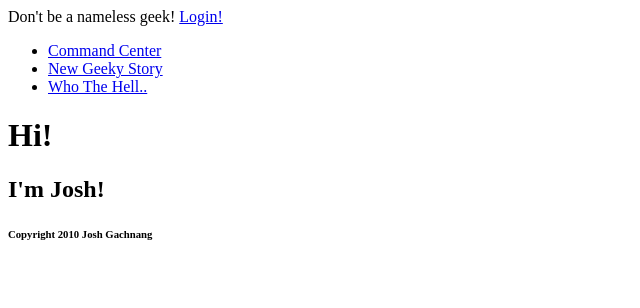
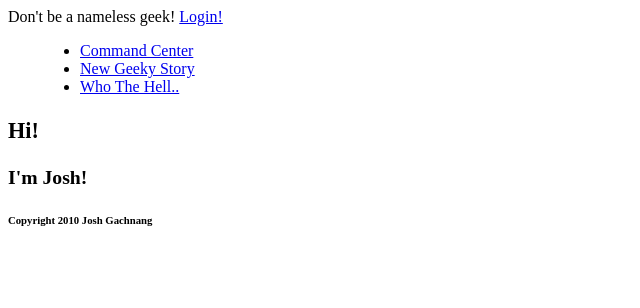
Before and after one commit to joshgachnang/MyLifeIsOpen, a Django app: template webwork/templates/about.html in a window 1280 px wide. Shown: the top 308 px of the page, without its empty margins (0-640 px from the left). Run offline with Django 3.2, Linux system fonts and the light colour scheme; the template is opened without the code that fills it, so the values that code supplies are empty; some libraries are stand-ins or nearby versions.

Commit message:
Added css

```diff
--- a/settings.py
+++ b/settings.py
@@ -64,7 +64,7 @@ USE_L10N = True
 
 # Absolute path to the directory that holds media.
 # Example: "/home/media/media.lawrence.com/"
-MEDIA_ROOT = ''
+MEDIA_ROOT = 'static/'
 
 # URL that handles the media served from MEDIA_ROOT. Make sure to use a
 # trailing slash if there is a path component (optional in other cases).
--- /dev/null
+++ b/static/css/yui-base.css
@@ -0,0 +1,70 @@
+/* base.css, part of YUI's CSS Foundation */
+h1 {
+	/*18px via YUI Fonts CSS foundation*/
+	font-size:138.5%;
+}
+h2 {
+	/*16px via YUI Fonts CSS foundation*/
+	font-size:123.1%;
+}
+h3 {
+	/*14px via YUI Fonts CSS foundation*/
+	font-size:108%;
+}
+h1,h2,h3 {
+	/* top & bottom margin based on font size */
+	margin:1em 0;
+}
+h1,h2,h3,h4,h5,h6,strong {
+	/*bringing boldness back to headers and the strong element*/
+	font-weight:bold;
+}
+abbr,acronym {
+	/*indicating to users that more info is available */
+	border-bottom:1px dotted #000;
+	cursor:help;
+}
+em {
+	/*bringing italics back to the em element*/
+	font-style:italic;
+}
+blockquote,ul,ol,dl {
+	/*giving blockquotes and lists room to breath*/
+	margin:1em;
+}
+ol,ul,dl {
+	/*bringing lists on to the page with breathing room */
+	margin-left:2em;
+}
+ol li {
+	/*giving OL's LIs generated numbers*/
+	list-style: decimal outside;
+}
+ul li {
+	/*giving UL's LIs generated disc markers*/
+	list-style: disc outside;
+}
+dl dd {
+	/*giving UL's LIs generated numbers*/
+	margin-left:1em;
+}
+th,td {
+	/*borders and padding to make the table readable*/
+	border:1px solid #000;
+	padding:.5em;
+}
+th {
+	/*distinguishing table headers from data cells*/
+	font-weight:bold;
+	text-align:center;
+}
+caption {
+	/*coordinated marking to match cell's padding*/
+	margin-bottom:.5em;
+	/*centered so it doesn't blend in to other content*/
+	text-align:center;
+}
+p,fieldset,table {
+	/*so things don't run into each other*/
+	margin-bottom:1em;
+}
--- a/webwork/templates/base.html
+++ b/webwork/templates/base.html
@@ -1,5 +1,10 @@
 <html>
   <head>
+    <link rel="stylesheet" type="text/css" href="http://yui.yahooapis.com/3.2.0/build/cssreset/reset-min.css">
+    <link rel="stylesheet" type="text/css" href="css/yui-base.css">
+
+
+  {% block head %}{% endblock %}
   </head>
   <body>
     {% include "header.html" %}
--- /dev/null
+++ b/webwork/templates/registration/logout.html
@@ -0,0 +1 @@
+Successful logout is successful!
--- a/webwork/views.py
+++ b/webwork/views.py
@@ -11,7 +11,7 @@ def home(request):
     return HttpResponseRedirect('/home/1')
 
 def about(request):
-    return render_to_response('about.html')
+    return render_to_response('about.html', {'user': get_user(request)})
 
 def posts_page(request, page):
     minimum = (int(page) - 1) * settings.POSTS_PER_PAGE
@@ -44,7 +44,7 @@ def new_post(request):
 	return HttpResponseRedirect('/')
     else:
         form = PostForm()
-    return render_to_response('new_post.html', {'form': form})
+    return render_to_response('new_post.html', {'form': form, 'user': get_user(request)})
 
 @login_required
 def new_comment(request, post_id):
```
